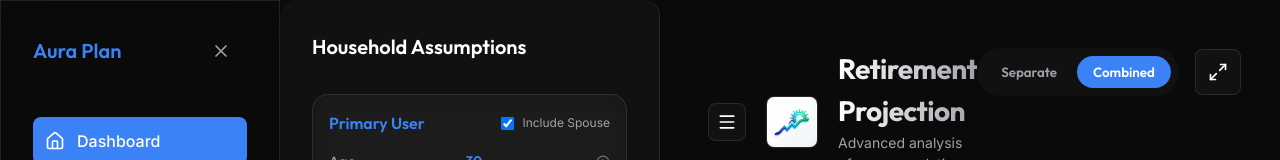
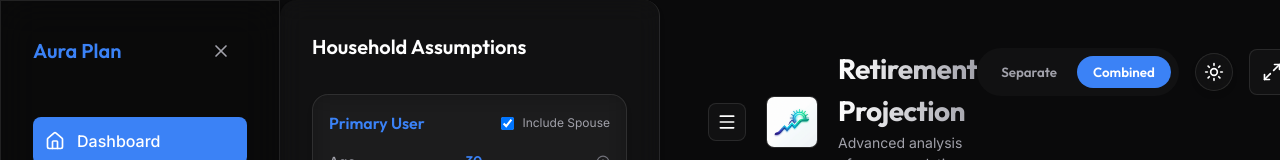
Before and after one commit to aravindannet/FinancialPlanner, a React (Vite) app: page / in a window 1280 px wide. Shown: the top 160 px of the page. Built offline with nearby package versions, Linux system fonts and the light colour scheme.

Commit message:
Implement Light and Dark theme toggle with Sun/Moon icons

```diff
--- a/src/App.tsx
+++ b/src/App.tsx
@@ -1,4 +1,4 @@
-import { useState, useMemo } from 'react';
+import { useState, useMemo, useEffect } from 'react';
 import { Sidebar } from './components/Sidebar';
 import { InputPanel } from './components/InputPanel';
 import { Dashboard } from './components/Dashboard';
@@ -46,6 +46,7 @@ export interface AppState {
   isFullScreenDashboard: boolean;
   chartType: 'growth' | 'annual';
   contributionModel: 'end-of-year' | 'beginning-of-year' | 'mid-year';
+  theme: 'light' | 'dark';
 }
 
 export interface PersonYearData {
@@ -108,7 +109,12 @@ function App() {
     isFullScreenDashboard: false,
     chartType: 'growth',
     contributionModel: 'mid-year',
+    theme: 'dark',
   });
+
+  useEffect(() => {
+    document.documentElement.setAttribute('data-theme', state.theme);
+  }, [state.theme]);
 
   const updateState = (key: keyof AppState, value: any) => {
     setState(prev => ({ ...prev, [key]: value }));
--- a/src/components/Charts.tsx
+++ b/src/components/Charts.tsx
@@ -61,18 +61,18 @@ export const Charts: React.FC<ChartsProps> = ({ data, state }) => {
             />
             <Tooltip
               contentStyle={{
-                backgroundColor: '#0f131c',
-                borderColor: '#3b82f6',
+                backgroundColor: 'var(--bg-base)',
+                borderColor: 'var(--primary)',
                 borderRadius: '10px',
-                boxShadow: '0 20px 40px rgba(0,0,0,0.8)',
+                boxShadow: '0 20px 40px rgba(0,0,0,0.4)',
                 padding: '12px 16px',
                 opacity: 1
               }}
-              itemStyle={{ fontSize: '14px', fontWeight: 600, color: '#e2e8f0' }}
-              labelStyle={{ color: '#94a3b8', marginBottom: '8px', fontWeight: 700, fontSize: '13px' }}
+              itemStyle={{ fontSize: '14px', fontWeight: 600, color: 'var(--text-primary)' }}
+              labelStyle={{ color: 'var(--text-muted)', marginBottom: '8px', fontWeight: 700, fontSize: '13px' }}
               labelFormatter={(label) => `Age ${label}`}
               formatter={(value: number | undefined, name: string | undefined) => [value != null ? formatCurrency(value) : '-', name ?? ''] as [string, string]}
-              cursor={{ stroke: '#3b82f6', strokeWidth: 1, strokeDasharray: '4 4' }}
+              cursor={{ stroke: 'var(--primary)', strokeWidth: 1, strokeDasharray: '4 4' }}
             />
             <Legend verticalAlign="top" align="right" height={40} iconType="circle" wrapperStyle={{ fontSize: '12px', fontWeight: 500 }} />
 
--- a/src/components/Dashboard.tsx
+++ b/src/components/Dashboard.tsx
@@ -8,7 +8,9 @@ import {
   HandCoins,
   CalendarDays,
   ShieldCheck,
-  ShieldAlert
+  ShieldAlert,
+  Sun,
+  Moon
 } from 'lucide-react';
 import { Charts } from './Charts';
 import { AmortizationTable } from './AmortizationTable';
@@ -76,7 +78,7 @@ export const Dashboard: React.FC<DashboardProps> = ({ data, state, updateState }
               <img src="/logo.png" alt="Aura Logo" style={{ width: '100%', height: '100%', objectFit: 'cover' }} />
             </div>
             <div>
-              <h1 style={{ fontSize: '1.75rem', fontWeight: 800, letterSpacing: '-0.02em', background: 'linear-gradient(to right, #fff, var(--text-secondary))', WebkitBackgroundClip: 'text', WebkitTextFillColor: 'transparent', margin: 0 }}>
+              <h1 style={{ fontSize: '1.75rem', fontWeight: 800, letterSpacing: '-0.02em', background: 'linear-gradient(to right, var(--text-primary), var(--text-secondary))', WebkitBackgroundClip: 'text', WebkitTextFillColor: 'transparent', margin: 0 }}>
                 Retirement Projection
               </h1>
               <p style={{ color: 'var(--text-secondary)', fontSize: '0.875rem', margin: 0 }}>Advanced analysis of your cumulative household wealth.</p>
@@ -111,6 +113,25 @@ export const Dashboard: React.FC<DashboardProps> = ({ data, state, updateState }
               </button>
             </div>
           )}
+
+          <button
+            onClick={() => updateState('theme', state.theme === 'light' ? 'dark' : 'light')}
+            className="glass-panel"
+            style={{
+              padding: '0.5rem',
+              borderRadius: 'var(--radius-full)',
+              color: 'var(--text-primary)',
+              cursor: 'pointer',
+              display: 'flex',
+              alignItems: 'center',
+              justifyContent: 'center',
+              transition: 'all 0.2s',
+              background: 'var(--bg-surface)'
+            }}
+            title={`Switch to ${state.theme === 'light' ? 'dark' : 'light'} mode`}
+          >
+            {state.theme === 'light' ? <Moon size={20} /> : <Sun size={20} />}
+          </button>
 
           <button
             onClick={() => updateState('isFullScreenDashboard', !state.isFullScreenDashboard)}
--- a/src/index.css
+++ b/src/index.css
@@ -42,6 +42,29 @@
   /* Transitions */
   --transition-fast: 0.15s ease-in-out;
   --transition-normal: 0.3s ease-in-out;
+}
+
+:root[data-theme='light'] {
+  --bg-base: #f1f5f9;
+  --bg-surface: rgba(255, 255, 255, 0.7);
+  --bg-surface-hover: rgba(255, 255, 255, 0.9);
+  --bg-surface-active: rgba(255, 255, 255, 1);
+
+  --text-primary: #0f172a;
+  --text-secondary: #475569;
+  --text-muted: #94a3b8;
+
+  --primary: #2563eb;
+  --primary-hover: #1d4ed8;
+  --primary-glow: rgba(37, 99, 235, 0.2);
+
+  --accent-1: #059669; /* Green for positive/growth */
+  --accent-2: #7c3aed; /* Purple for spouse/secondary */
+  --accent-3: #d97706; /* Orange/Yellow for alerts/info */
+  --danger: #dc2626;   /* Red for withdrawals/loss */
+
+  --border: rgba(0, 0, 0, 0.08);
+  --border-focus: rgba(37, 99, 235, 0.3);
 }
 
 * {
```
